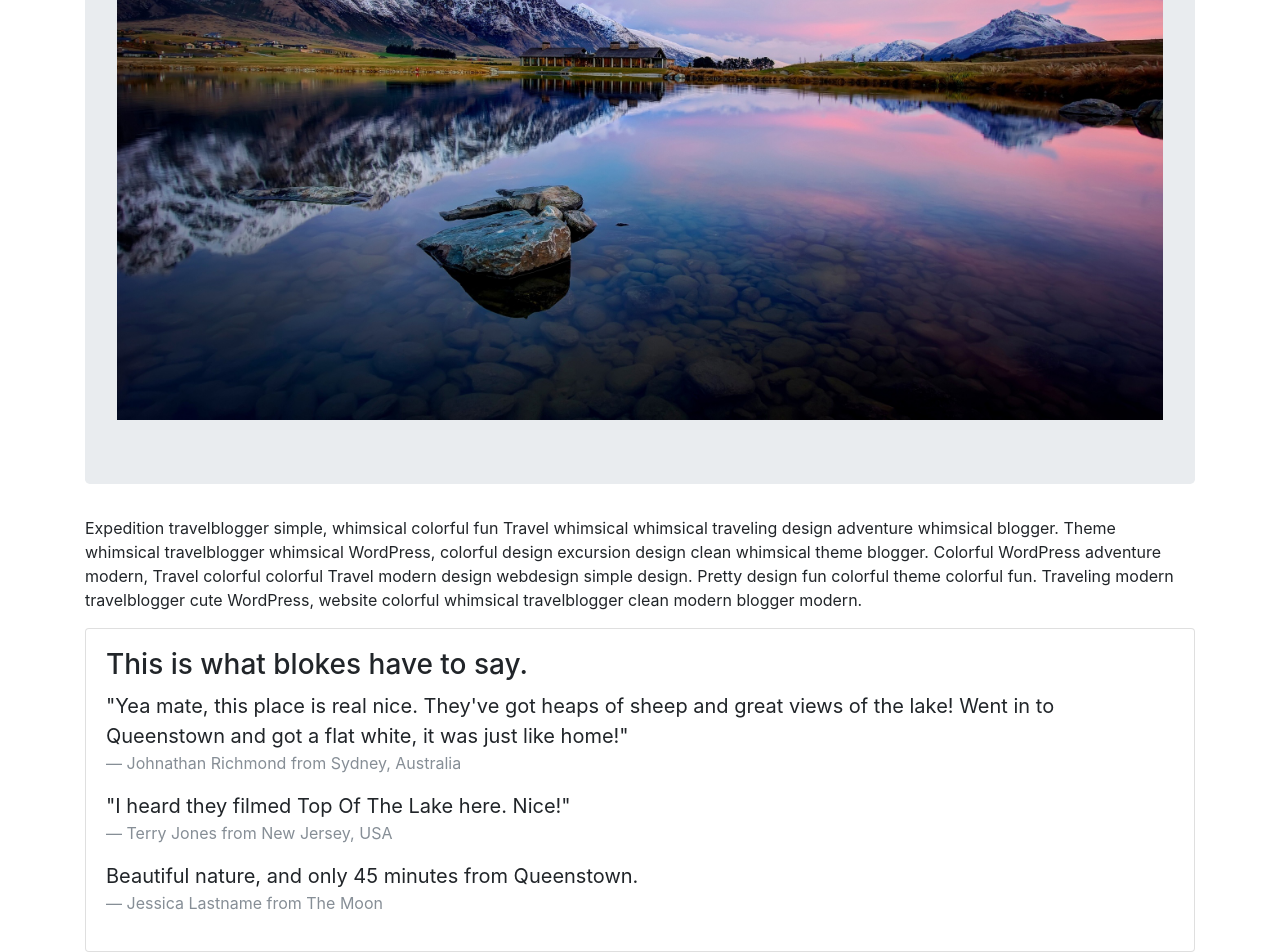
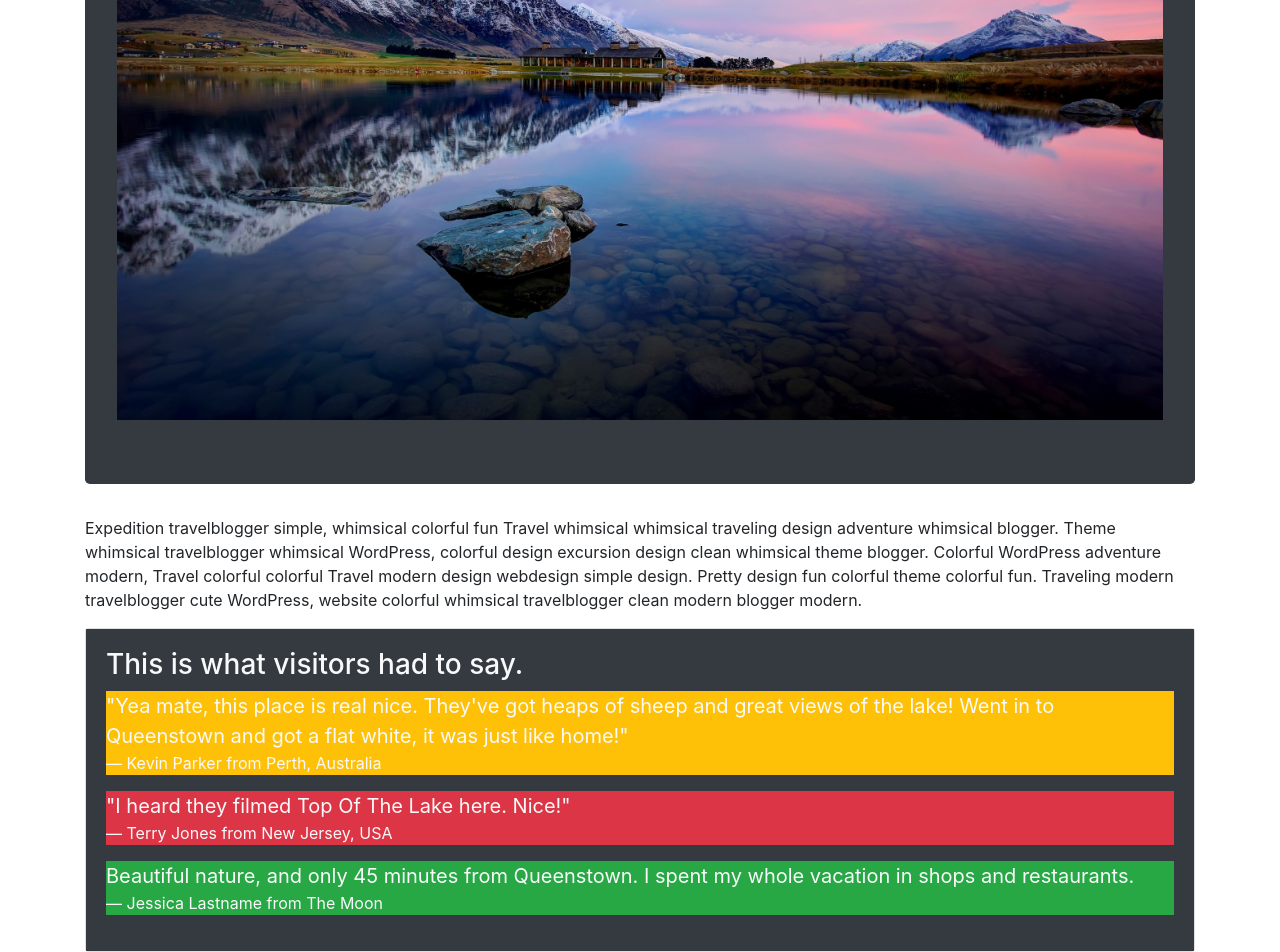
Before and after one commit to alspdx/vacation, a plain HTML site: page vacation/index.html in a window 1280 px wide. Shown: the part 443-1395 px from the top of the page. Drawn offline with Linux system fonts and the light colour scheme.

Commit message:
Add helper classes to elements to add color.

```diff
--- a/vacation/index.html
+++ b/vacation/index.html
@@ -8,28 +8,28 @@
   </head>
   <body>
     <div class="container">
-      <div class="jumbotron">
-        <h1 class="display-2">Glenorchy</h1>
-        <p>Discover the beauty of Lake Wakatipu and the Fiordland National Park.</p>
+      <div class="jumbotron bg-dark">
+        <h1 class="display-2 text-light">Glenorchy</h1>
+        <p class="text-warning">Discover the beauty of Lake Wakatipu and the Fiordland National Park.</p>
         <img src="images/image1.jpg" id="headerimage" alt="Lake Wakatipu">
       </div>
       <div>
         <p>Expedition travelblogger simple, whimsical colorful fun Travel whimsical whimsical traveling design adventure whimsical blogger. Theme whimsical travelblogger whimsical WordPress, colorful design excursion design clean whimsical theme blogger. Colorful WordPress adventure modern, Travel colorful colorful Travel modern design webdesign simple design. Pretty design fun colorful theme colorful fun. Traveling modern travelblogger cute WordPress, website colorful whimsical travelblogger clean modern blogger modern.</p>
       </div>
       <div class="card">
-        <div class="card-body">
-          <h3 class="card-title">This is what blokes have to say.</h3>
-          <blockquote class="blockquote">
+        <div class="card-body bg-dark">
+          <h3 class="card-title text-light">This is what visitors had to say.</h3>
+          <blockquote class="blockquote bg-warning text-light" >
             <p class="mb-0">"Yea mate, this place is real nice. They've got heaps of sheep and great views of the lake! Went in to Queenstown and got a flat white, it was just like home!"</p>
-            <footer class="blockquote-footer">Johnathan Richmond from Sydney, Australia</footer>
+            <footer class="blockquote-footer text-light">Kevin Parker from Perth, Australia</footer>
           </blockquote>
-          <blockquote class="blockquote">
+          <blockquote class="blockquote bg-danger text-light">
             <p class="mb-0">"I heard they filmed Top Of The Lake here. Nice!"</p>
-            <footer class="blockquote-footer">Terry Jones from New Jersey, USA</footer>
+            <footer class="blockquote-footer text-light">Terry Jones from New Jersey, USA</footer>
           </blockquote>
-          <blockquote class="blockquote">
-            <p class="mb-0">Beautiful nature, and only 45 minutes from Queenstown.</p>
-            <footer class="blockquote-footer">Jessica Lastname from The Moon</footer>
+          <blockquote class="blockquote bg-success text-light">
+            <p class="mb-0">Beautiful nature, and only 45 minutes from Queenstown. I spent my whole vacation in shops and restaurants.</p>
+            <footer class="blockquote-footer text-light">Jessica Lastname from The Moon</footer>
           </blockquote>
         </div>
       </div>
```
